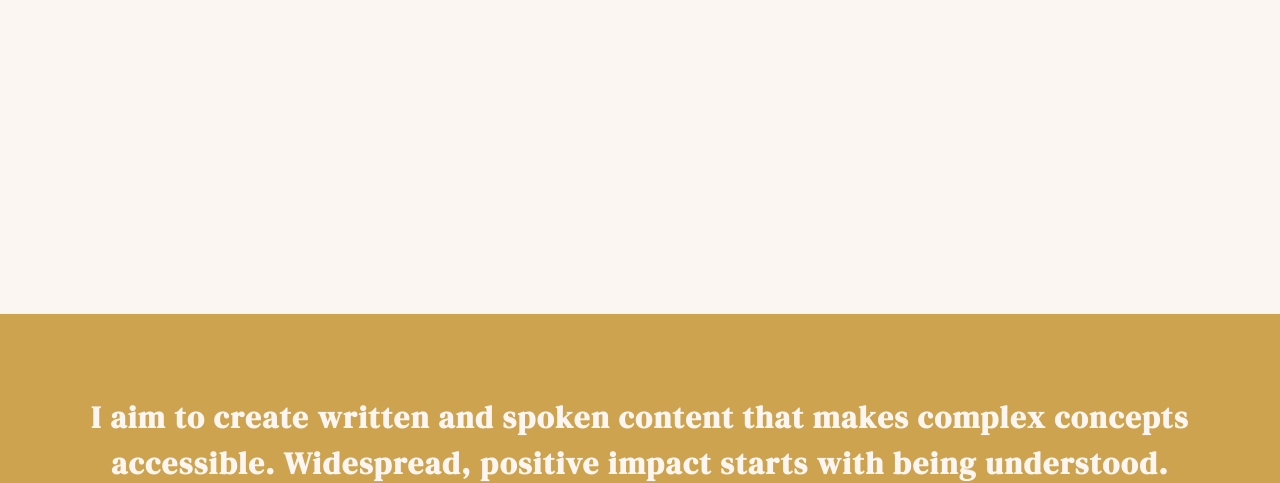
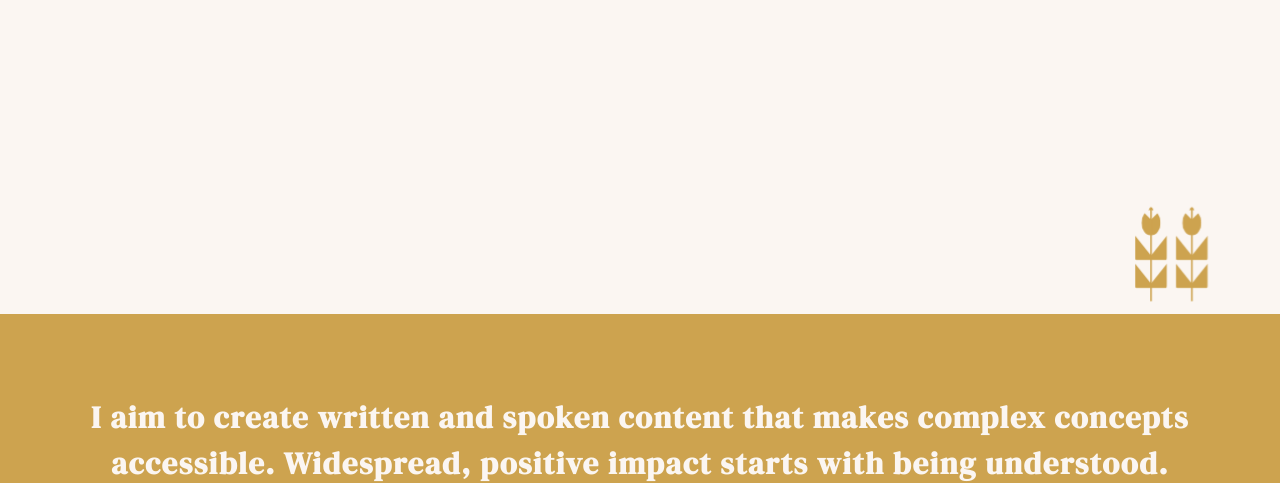
Before and after one commit to fu4303/natalia, a plain HTML site: page index.html in a window 1280 px wide. Shown: the part 317-800 px from the top of the page. Drawn offline with nearby package versions, Linux system fonts and the light colour scheme.

Commit message:
add flower

```diff
--- a/index.html
+++ b/index.html
@@ -71,6 +71,9 @@
           <span class="site">site.</span>
           <span class="brand">brand.</span>
         </div> -->
+      </div>
+      <div class="flo-li">
+        <div class="flower"></div>
       </div>
     </section>
     <section class="introBlurb">
--- a/style.css
+++ b/style.css
@@ -111,6 +111,53 @@ h2 {
   font-size: 3em;
   margin: -0.8% 0 0 8%;
   padding: 0;
+}
+
+.flo-li {
+  height: 150px;
+  width: 150px;
+  transform: translate3d(88vw, 25vh, 0) scale(0.8);
+  color: #cda34f;
+}
+
+.flower {
+  position: relative;
+  color: #cda34f;
+  border-top: calc(0.5 * 2vw) solid transparent;
+  border-left: calc(0.5 * 2vw) solid #cda34f;
+  border-right: calc(0.5 * 2vw) solid #cda34f;
+  height: calc(1.25 * 2vw);
+  width: 0;
+  border-radius: 50% / 50% 50% 50% 50%;
+  box-shadow: 0 calc(-0.5 * 2vw) 0 calc(-0.35 * 2vw) #cda34f;
+  filter: drop-shadow(calc(2 * 2vw) 0 0 #cda34f);
+}
+
+.flower:before {
+  content: '';
+  box-sizing: border-box;
+  position: absolute;
+  width: 2px;
+  height: calc(4.5 * 2vw);
+  background: #cda34f;
+  top: calc(-0.5 * 2vw);
+  left: -1px;
+  z-index: -10;
+}
+.flower:after {
+  content: '';
+  box-sizing: border-box;
+  position: absolute;
+  border-top: 2vw solid transparent;
+  border-left: calc(0.8 * 2vw) solid #cda34f;
+  border-right: calc(0.8 * 2vw) solid #cda34f;
+  height: calc(1.2 * 2vw);
+  width: 0;
+  left: 50%;
+  margin: auto 0 0 calc(-0.8 * 2vw);
+  top: calc(0.8 * 2vw);
+  border-radius: 0 0 calc(0.125 * 2vw) calc(0.125 * 2vw);
+  filter: drop-shadow(0 calc(1.4 * 2vw) 0 #cda34f);
 }
 
 .introBlurb {
```
